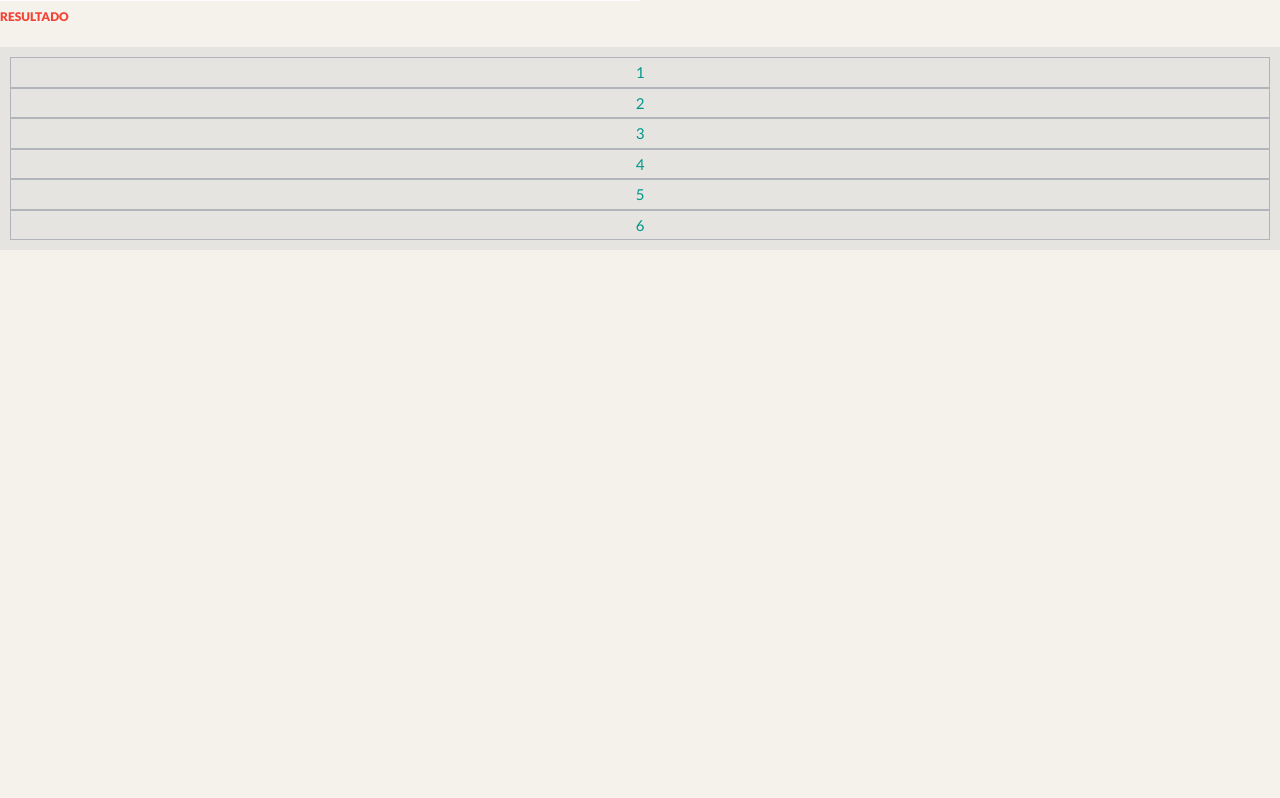
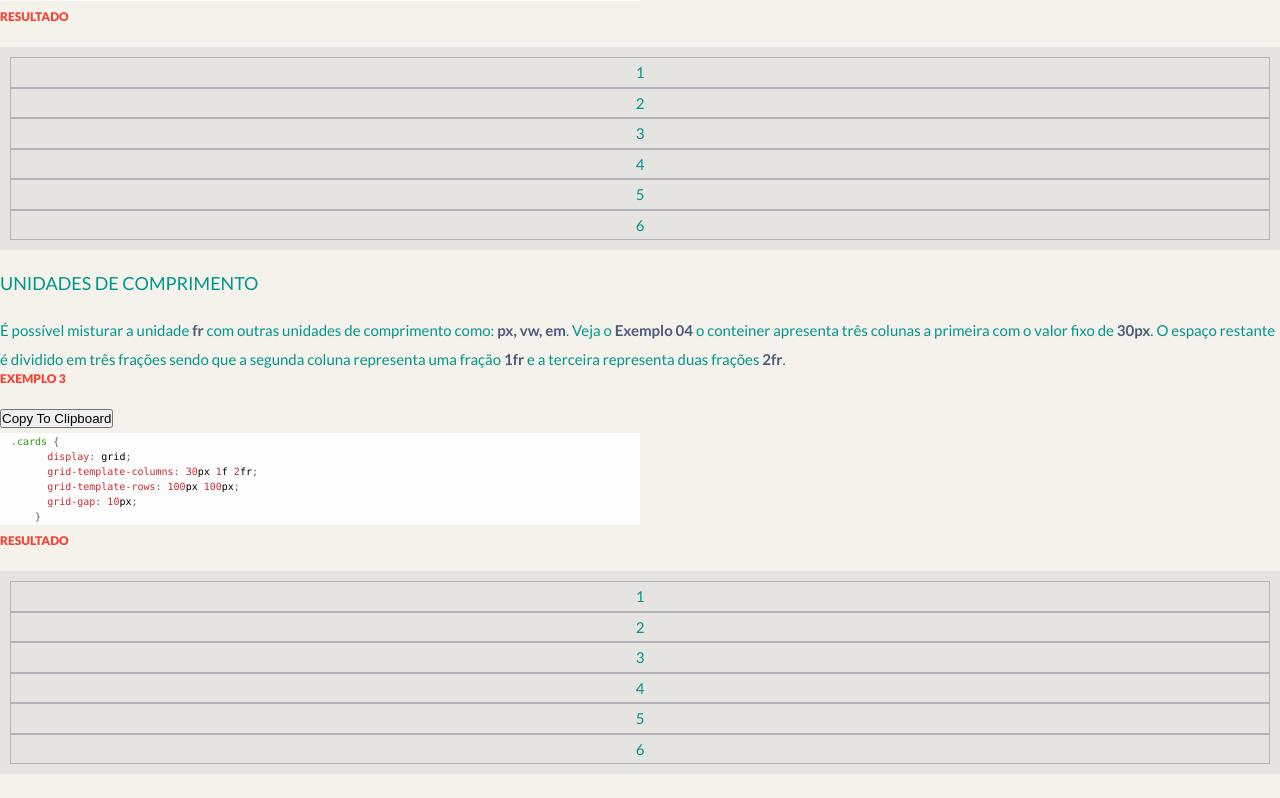
Before and after one commit to severidade/grid_css, a React (Create React App) app: page /make_grid in a window 1280 px wide. Shown: the part 1027-1825 px from the top of the page. Before the commit the page ends 1301 px from the top, so only its background shows below. Built offline with nearby package versions, Linux system fonts and the light colour scheme; a web font is replaced by a local one.

Commit message:
feat: adiciona mais um item em data

```diff
--- a/src/data/DefiningTheGrid.js
+++ b/src/data/DefiningTheGrid.js
@@ -24,6 +24,19 @@ const DefiningTheGrid = {
     Result:{
       NumberOfItems: 6,
     }
+  },
+  3: {
+    Title: "Unidades de comprimento",
+    Description: "<p>É possível misturar a unidade <strong>fr</strong> com outras unidades de comprimento como: <strong>px, vw, em</strong>. Veja o <strong>Exemplo 04</strong> o conteiner apresenta três colunas a primeira com o valor fixo de <strong>30px</strong>. O espaço restante é dividido em três frações sendo que a segunda coluna representa uma fração <strong>1fr</strong> e a terceira representa duas frações <strong>2fr</strong>.</p>",
+    Code: `.cards {
+      display: grid;
+      grid-template-columns: 30px 1f 2fr;
+      grid-template-rows: 100px 100px;
+      grid-gap: 10px;
+    }`,
+    Result:{
+      NumberOfItems: 6,
+    }
   }
 };
 
```
